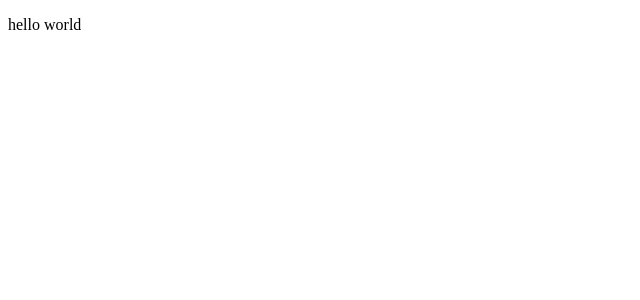
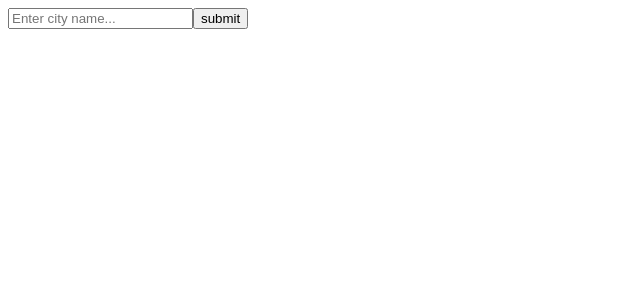
Before and after one commit to aerahrah/weather-app, a React (Vite) app: page / in a window 1280 px wide. Shown: the top 300 px of the page, without its empty margins (0-640 px from the left). Built offline with nearby package versions, Linux system fonts and the light colour scheme.

Commit message:
Add api and simple logic for getting geolocation

```diff
--- a/package.json
+++ b/package.json
@@ -10,6 +10,7 @@
     "preview": "vite preview"
   },
   "dependencies": {
+    "axios": "^1.4.0",
     "react": "^18.2.0",
     "react-dom": "^18.2.0"
   },
--- /dev/null
+++ b/src/components/api/weather_api.jsx
@@ -0,0 +1,24 @@
+import Axios from "axios";
+
+export const getWeatherForecast = async (lat, lon, api_key) => {
+  try {
+    const response = await Axios.get(
+      `https://api.openweathermap.org/data/2.5/weather?lat=${lat}&lon=${lon}&appid=${api_key}`
+    );
+    console.log(response);
+  } catch (err) {
+    console.error(err);
+  }
+};
+
+export const getCityMeridian = async (cityName, api_key) => {
+  try {
+    const response = await Axios.get(
+      `https://api.openweathermap.org/geo/1.0/direct?q=${cityName}&limit=10&appid=${api_key}`,
+      { mode: "cors" }
+    );
+    return response.data;
+  } catch (err) {
+    console.error(err);
+  }
+};
--- a/src/components/weatherApp.jsx
+++ b/src/components/weatherApp.jsx
@@ -1,7 +1,57 @@
+import React, { useEffect, useState } from "react";
+import { getCityMeridian } from "./api/weather_api";
+
 const WeatherApp = () => {
+  const api_key = import.meta.env.VITE_API_KEY;
+  const [cityName, setCityName] = useState("");
+  const [isMeridianEmpty, setIsMeridianEmpty] = useState(false);
+  const [meridian, setMeridian] = useState({
+    lat: "",
+    lon: "",
+    state: "",
+    country: "",
+  });
+
+  const handleSubmitInputCity = () => {
+    getCityMeridian(cityName, api_key)
+      .then((data) => {
+        console.log(data[0]);
+        setMeridian({
+          lat: data[0].lat,
+          lon: data[0].lon,
+          state: data[0].state,
+          country: data[0].country,
+        });
+      })
+      .catch((err) => {
+        console.error(err);
+      });
+  };
+  useEffect(() => {
+    setIsMeridianEmpty(Object.values(meridian).every((value) => value !== ""));
+  }, [meridian]);
+
   return (
     <div>
-      <p>hello world</p>
+      <div>
+        <input
+          type="text"
+          value={cityName}
+          placeholder="Enter city name..."
+          onChange={(e) => setCityName(e.target.value)}
+        />
+        <button onClick={handleSubmitInputCity}>submit</button>
+      </div>
+      <div>
+        {isMeridianEmpty && (
+          <ul>
+            <li>Latitude: {meridian.lat}</li>
+            <li>Longitude: {meridian.lon}</li>
+            <li>State: {meridian.state}</li>
+            <li>Country: {meridian.country}</li>
+          </ul>
+        )}
+      </div>
     </div>
   );
 };
```
Also changed, not shown: 2 other files (tests, documents, lock files or other folders).
